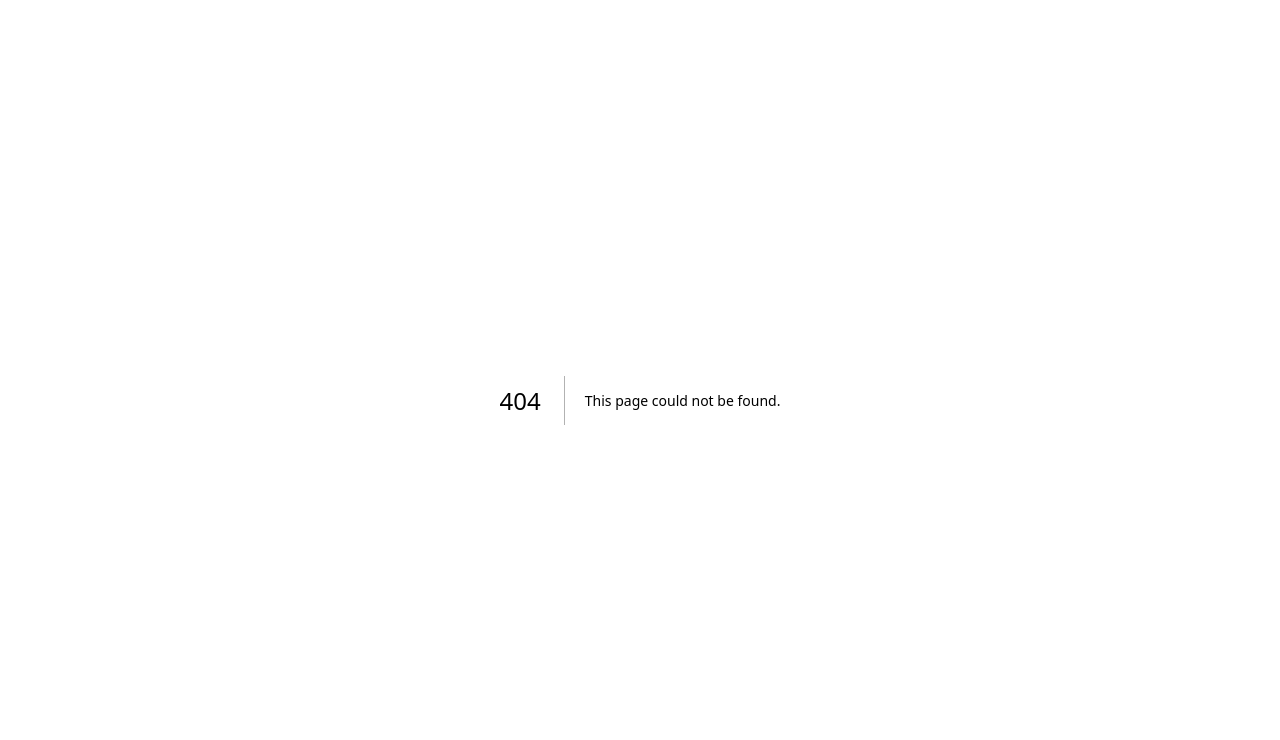
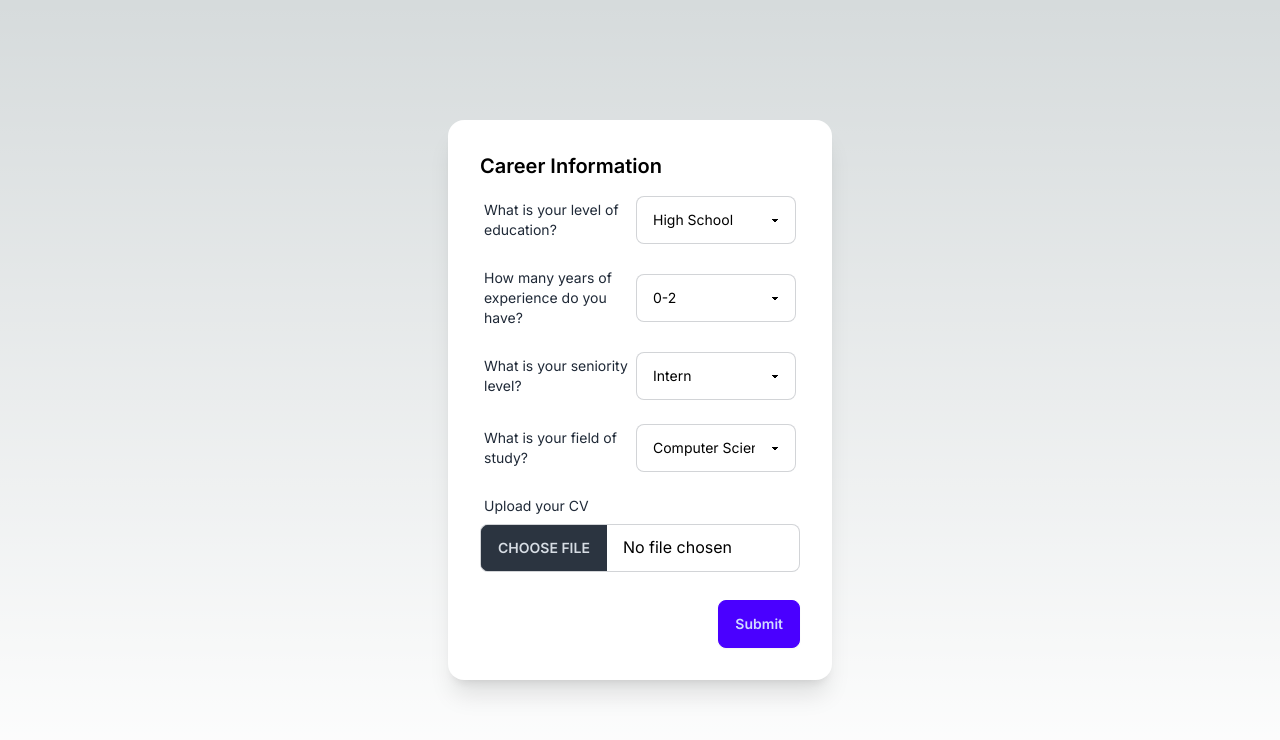
Before and after one commit to Nour-Elgeziry/EmployableFrontend, a Next.js app: page /account/careerInformation in a window 1280 px wide. Before the commit this address had no page. Shown: the top 740 px of the page. Built offline with nearby package versions, Linux system fonts and the light colour scheme.

Commit message:
add career information

```diff
--- /dev/null
+++ b/app/account/UIComponents/fileInput.tsx
@@ -0,0 +1,20 @@
+export enum FileInputField {
+  CV = "cv",
+}
+
+const FileInput = (props: { type: FileInputField }) => {
+  return (
+    <label className="form-control w-full max-w-xs">
+      <div className="label">
+        <span className="label-text">Upload your CV</span>
+      </div>
+      <input
+        type="file"
+        name={props.type}
+        className="file-input file-input-bordered w-full max-w-xs"
+      />
+    </label>
+  );
+};
+
+export default FileInput;
--- a/app/account/UIComponents/optionInput.tsx
+++ b/app/account/UIComponents/optionInput.tsx
@@ -1,16 +1,34 @@
-const OptionSelection = (props: {
+export enum OptionInputField {
+  EDUCATION = "education",
+  EXPERIENCE = "experience",
+  SENIORITY = "seniority",
+  PROFESSION = "profession",
+}
+
+const OptionInput = (props: {
   title: string;
+  type: OptionInputField;
   options: string[];
-  allowMultiple: Boolean;
+  allowMultiple: boolean;
 }) => {
   return (
     <div className="form-control">
-      <label className="label cursor-pointer">
-        <span className="label-text">Remember me</span>
-        <input type="checkbox" checked className="checkbox" />
+      <label className="label cursor-pointer mb-2">
+        <span className="label-text max-w-40">{props.title}</span>
+        <select
+          name={props.type}
+          multiple={props.allowMultiple}
+          className="select select-bordered min-w-40 max-w-40"
+        >
+          {props.options.map((option) => (
+            <option key={option} value={option}>
+              {option}
+            </option>
+          ))}
+        </select>
       </label>
     </div>
   );
 };
 
-export default OptionSelection;
+export default OptionInput;
--- a/app/account/UIComponents/textInput.tsx
+++ b/app/account/UIComponents/textInput.tsx
@@ -1,4 +1,7 @@
-import { TextInputField } from "../components/userInformationCard";
+export enum TextInputField {
+  NAME = "name",
+  AGE = "age",
+}
 
 const TextInput = (props: { title: String; type: TextInputField }) => {
   return (
--- /dev/null
+++ b/app/account/careerInformation/page.tsx
@@ -0,0 +1,14 @@
+"use client";
+
+import UserInformationFormCard from "../components/userInformationCard";
+import { CardType } from "../components/userInformationCard";
+
+const CareerInformation = () => {
+  return (
+    <div className="flex justify-center items-center h-screen">
+      <UserInformationFormCard type={CardType.CAREER} />
+    </div>
+  );
+};
+
+export default CareerInformation;
--- a/app/account/components/userInformationBody/careerInformation.tsx
+++ b/app/account/components/userInformationBody/careerInformation.tsx
@@ -1,7 +1,50 @@
+import OptionInput from "../../UIComponents/optionInput";
+import FileInput from "../../UIComponents/fileInput";
+
+import { FileInputField } from "../../UIComponents/fileInput";
+import { OptionInputField } from "../../UIComponents/optionInput";
+
 const CareerInformation = () => {
+  const levelOfEducation = ["High School", "Bachelor", "Master", "PhD"];
+  const yearsOfExperience = ["0-2", "2-5", "5-10", "10+"];
+  const seniorityLevel = ["Intern", "Entry", "Mid", "Senior"];
+  const fieldOfStudy = [
+    "Computer Science",
+    "Electrical Engineering",
+    "Mechanical Engineering",
+    "Civil Engineering",
+    "Chemical Engineering",
+    "Business",
+  ];
   return (
-    <div>CareerInformation</div>
-  )
-}
+    <span>
+      <OptionInput
+        title="What is your level of education?"
+        type={OptionInputField.EDUCATION}
+        options={levelOfEducation}
+        allowMultiple={false}
+      />
+      <OptionInput
+        title="How many years of experience do you have?"
+        type={OptionInputField.EXPERIENCE}
+        options={yearsOfExperience}
+        allowMultiple={false}
+      />
+      <OptionInput
+        title="What is your seniority level?"
+        type={OptionInputField.SENIORITY}
+        options={seniorityLevel}
+        allowMultiple={false}
+      />
+      <OptionInput
+        title="What is your field of study?"
+        type={OptionInputField.PROFESSION}
+        options={fieldOfStudy}
+        allowMultiple={false}
+      />
+      <FileInput type={FileInputField.CV} />
+    </span>
+  );
+};
 
-export default CareerInformation
+export default CareerInformation;
--- a/app/account/components/userInformationBody/personalInformation.tsx
+++ b/app/account/components/userInformationBody/personalInformation.tsx
@@ -1,8 +1,6 @@
-import TextInput from "../../UIComponents/textInput";
+import TextInput, { TextInputField } from "../../UIComponents/textInput";
 import CountryInput from "../../UIComponents/countryInput";
 // import PhoneNumberInput from "../../UIComponents/phoneNumberInput";
-
-import { TextInputField } from "../userInformationCard";
 
 const PersonalInformation = () => {
   return (
--- a/app/account/components/userInformationCard.tsx
+++ b/app/account/components/userInformationCard.tsx
@@ -1,6 +1,9 @@
 import { useState } from "react";
 
-import { submitUserInformation } from "../utils/routes";
+import {
+  submitUserInformation,
+  submitCareerInformation,
+} from "../utils/routes";
 
 import PersonalInformation from "./userInformationBody/personalInformation";
 import CareerInformation from "./userInformationBody/careerInformation";
@@ -10,15 +13,18 @@ export enum CardType {
   CAREER = "career",
 }
 
-export enum TextInputField {
-  NAME = "name",
-  AGE = "age",
-}
-
 export interface InformationUserInput {
   name: string;
   age: string;
   country: string;
+}
+
+export interface CareerUserInput {
+  education: string;
+  experience: string;
+  seniority: string;
+  profession: string;
+  cv: File;
 }
 
 const UserInformationFormCard = (props: { type: CardType }) => {
@@ -42,6 +48,7 @@ const UserInformationFormCard = (props: { type: CardType }) => {
         userInput.country === ""
       ) {
         setShowToast(true);
+        return;
       }
 
       submitUserInformation(userInput).then((res) => {
@@ -49,7 +56,36 @@ const UserInformationFormCard = (props: { type: CardType }) => {
           console.log("error");
         } else {
           console.log("success");
-          // redirect to home page
+          // redirect to career information page
+          window.location.href = "/account/careerInformation";
+        }
+      });
+    } else {
+      const file = event.target.cv.files[0];
+      const userInput: CareerUserInput = {
+        education: event.target.education.value,
+        experience: event.target.experience.value,
+        seniority: event.target.seniority.value,
+        profession: event.target.profession.value,
+        cv: file,
+      };
+      if (
+        userInput.education === "" ||
+        userInput.experience === "" ||
+        userInput.seniority === "" ||
+        userInput.profession === "" ||
+        userInput.cv === undefined
+      ) {
+        setShowToast(true);
+        return;
+      }
+
+      submitCareerInformation(userInput).then((res) => {
+        if (!res.ok) {
+          console.log("error");
+        } else {
+          console.log("success");
+          // redirect to home
           window.location.href = "/";
         }
       });
--- a/app/account/utils/routes.ts
+++ b/app/account/utils/routes.ts
@@ -1,5 +1,8 @@
 import { RegistrationUserInput } from "../components/registrationFormCard";
-import { InformationUserInput } from "../components/userInformationCard";
+import {
+  CareerUserInput,
+  InformationUserInput,
+} from "../components/userInformationCard";
 
 export function loginUser(userInput: RegistrationUserInput) {
   return fetch("http://localhost:8080/user/login", {
@@ -31,3 +34,20 @@ export function submitUserInformation(userInput: InformationUserInput) {
     body: JSON.stringify(userInput),
   });
 }
+
+export function submitCareerInformation(userInput: CareerUserInput) {
+  const formData = new FormData();
+  formData.append("education", userInput.education);
+  formData.append("experience", userInput.experience);
+  formData.append("seniority", userInput.seniority);
+  formData.append("profession", userInput.profession);
+  formData.append("cv", userInput.cv);
+
+  return fetch("http://localhost:8080/user/career-info", {
+    method: "POST",
+    headers: {
+      Authorization: `Bearer ${localStorage.getItem("token")}`,
+    },
+    body: formData,
+  });
+}
```
